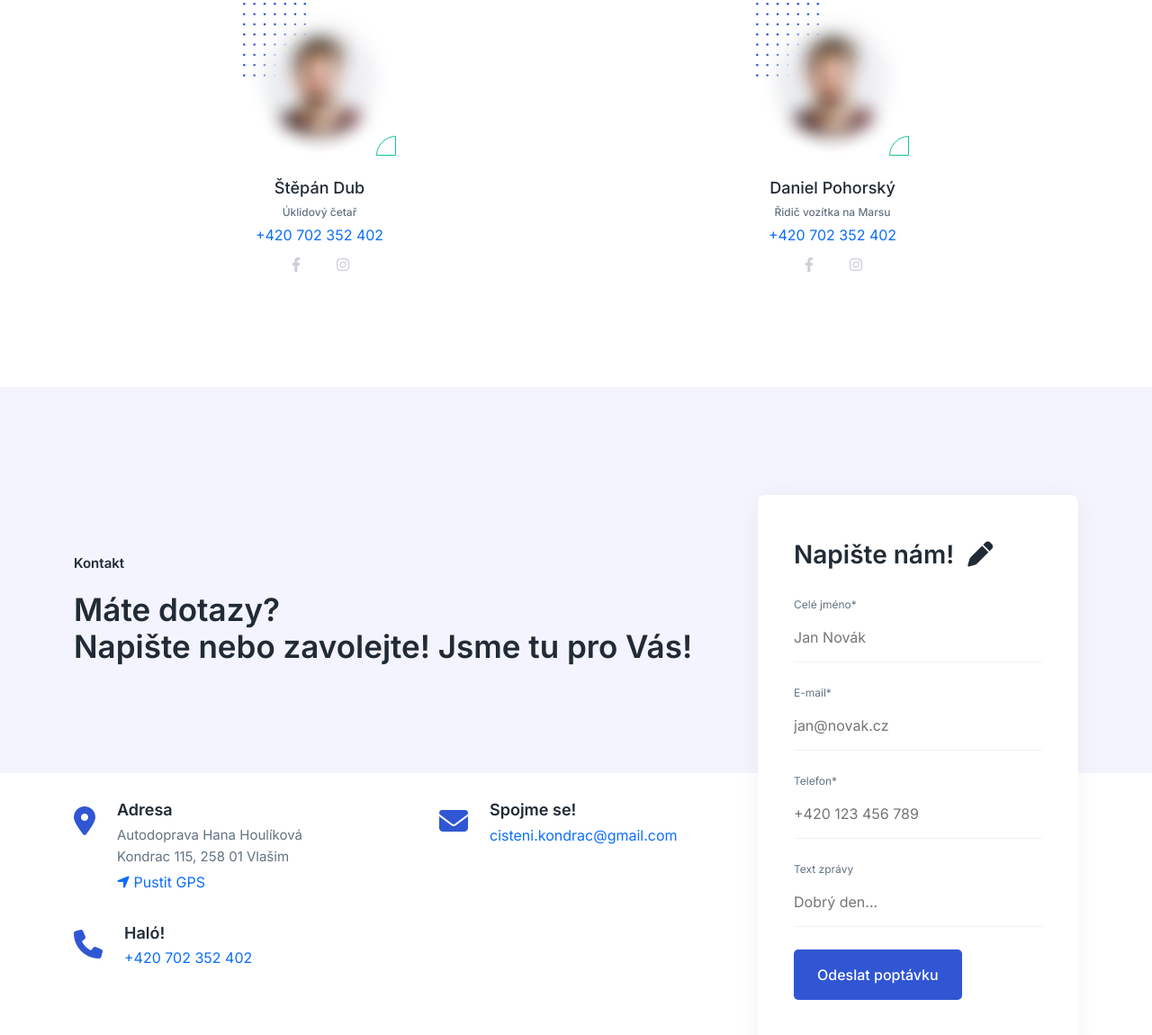
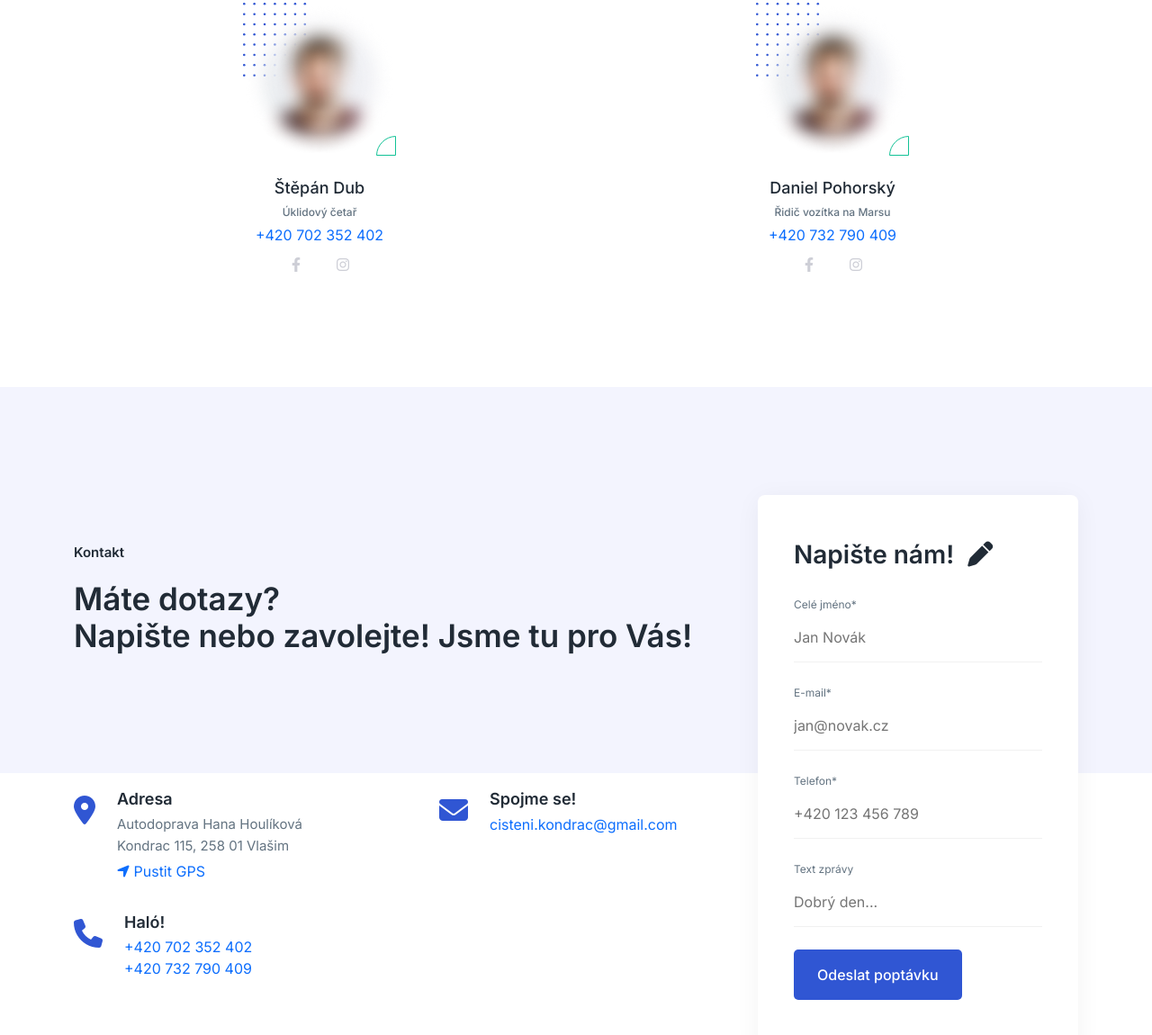
Before and after one commit to martinoak/car-interior-cleaning, a plain HTML site: page index.html in a window 1280 px wide. Shown: the part 3680-4830 px from the top of the page at 90% size. Drawn offline with nearby package versions, Linux system fonts and the light colour scheme.

Commit message:
Kontakty

```diff
--- a/index.html
+++ b/index.html
@@ -386,7 +386,7 @@
                     <div class="ud-team-info">
                         <h5>Daniel Pohorský</h5>
                         <h6>Řidič vozítka na Marsu</h6>
-                        <a href="tel:+420702352402">+420 702 352 402</a>
+                        <a href="tel:+420732790409">+420 732 790 409</a>
                     </div>
                     <ul class="ud-team-socials">
                         <li>
@@ -448,6 +448,7 @@
                             <div class="ud-info-meta">
                                 <h5>Haló!</h5>
                                 <a href="tel:+420702352402">+420 702 352 402</a>
+                                <a href="tel:+420732790409">+420 732 790 409</a>
                             </div>
                         </div>
                     </div>
```
